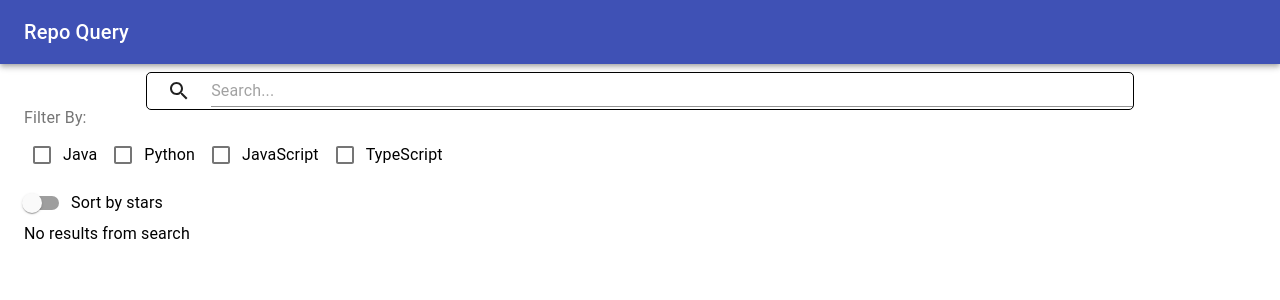
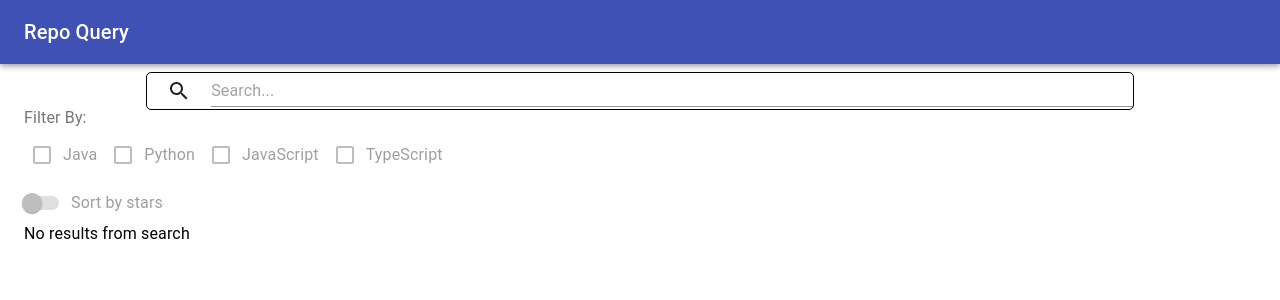
Before and after one commit to shyamuu1/shyamuu-github-filtering, a React (Create React App) app in the folder github-filtering/: page / in a window 1280 px wide. Shown: the top 300 px of the page. Built offline with nearby package versions, Linux system fonts and the light colour scheme.

Commit message:
disabled filters until after query is entered

```diff
--- a/github-filtering/src/components/Filters/Filters.tsx
+++ b/github-filtering/src/components/Filters/Filters.tsx
@@ -12,8 +12,9 @@ const useStyles = makeStyles({
 });
 type FilterProps = {
     updateFilters: (currentFilters:LanguageFilter[]) => void;
+    active:boolean;
 }
-const Filters:React.FC<FilterProps> = ({updateFilters}:FilterProps) => {
+const Filters:React.FC<FilterProps> = ({updateFilters, active}:FilterProps) => {
     const [filters, setFilters] = useState<LanguageFilter[]>(Filters_arr);
     const styles = useStyles();
 
@@ -31,7 +32,7 @@ const Filters:React.FC<FilterProps> = ({updateFilters}:FilterProps) => {
                 <FormLabel component="legend">Filter By:</FormLabel>
                 <FormGroup className={styles.filterGroup}>
                     {filters.map((filter, idx) => (
-                        <FormControlLabel key={idx} control={<Checkbox checked={filter.active} name={filter.name} onChange={() => {handleChange(idx)}} />} label={filter.name}/>
+                        <FormControlLabel key={idx} control={<Checkbox disabled={!active} checked={filter.active} name={filter.name} onChange={() => {handleChange(idx)}} />} label={filter.name}/>
                     ))}
                 </FormGroup>
             </FormControl>
--- a/github-filtering/src/components/Search/Search.tsx
+++ b/github-filtering/src/components/Search/Search.tsx
@@ -32,7 +32,7 @@ const SearchRepos:React.FC<SearchProps> = ({searchQuery}:SearchProps) => {
     const submitHandler = (event:SyntheticEvent) => {
         event.preventDefault();
         searchQuery(enteredValue);
-        setEnteredValue("");
+        //setEnteredValue("");
 
     }
 
--- a/github-filtering/src/components/Toggle Sort/ToggleSort.tsx
+++ b/github-filtering/src/components/Toggle Sort/ToggleSort.tsx
@@ -3,9 +3,10 @@ import {FormGroup, FormControlLabel, Switch} from "@material-ui/core";
 
 type ToggleSortProps = {
     sorted:(sort_arr:boolean) => void;
+    active:boolean;
 }
 
-const ToggleSort:React.FC<ToggleSortProps> = ({sorted}:ToggleSortProps) => {
+const ToggleSort:React.FC<ToggleSortProps> = ({sorted, active}:ToggleSortProps) => {
     const [isSorted, setIsSorted] =  useState<boolean>(false);
 
     //keeps track of whether the switch is active or not active
@@ -18,7 +19,7 @@ const ToggleSort:React.FC<ToggleSortProps> = ({sorted}:ToggleSortProps) => {
     return (
         <>
         <FormGroup>
-            <FormControlLabel control={<Switch checked={isSorted} onChange={() => {handleToggleChange()}} name="Sorted"/>}
+            <FormControlLabel control={<Switch disabled={!active} checked={isSorted} onChange={() => {handleToggleChange()}} name="Sorted"/>}
             label="Sort by stars" />
         </FormGroup>
         </>
--- a/github-filtering/src/containers/Search Container/SearchPage.tsx
+++ b/github-filtering/src/containers/Search Container/SearchPage.tsx
@@ -16,12 +16,13 @@ const SearchPage:React.FC = () => {
     const [queryStr, setQuery] = useState<string>("");
     const [results, setResults] = useState<RepoListItem[]>([]);
     const [filters, setFilters] = useState<LanguageFilter[]>([]);
+    const [searching, setSearching] = useState<boolean>(false);
     const history = useHistory();
     const { setCurrentLogin} = useContext(OwnerContext);
     const [isLoading, setIsLoading] = useState<boolean>(false);
     const [isSorted, setSorted] = useState(false);
 
-console.log(results)
+console.log(queryStr);
 
   useEffect(() => {
     try{
@@ -46,9 +47,10 @@ console.log(results)
     setIsLoading(true);
     getRequestWithQuery(query)
     .then(data => {
-      setIsLoading(false);
+      setSearching(true);
       setResults(data.items);
     });
+    setIsLoading(false);
 
   };
   //retrieves toggle switch's boolean status which is used to sort data or not
@@ -65,7 +67,7 @@ console.log(results)
     setCurrentLogin(selectedRepo.owner.login);
     history.push("detail");
 
-  },[history, setCurrentLogin]);
+  },[history, queryStr, setCurrentLogin]);
 
   //checks if list is still loading and returns a loading animation otherwise displays a list
   let repoList = (isLoading)?<Loader />:<Repolist RepoData={results}  Filters={filters}  sort={isSorted} clicked={selectRepoItemHandler}/>;
@@ -73,8 +75,8 @@ console.log(results)
     return(
         <Container className="container">
         <SearchRepos searchQuery={searchRepoHandler} />
-        <Filters updateFilters={addFilters}/>
-        <ToggleSort sorted={ToggleSortHandler} />
+        <Filters updateFilters={addFilters} active={searching}/>
+        <ToggleSort sorted={ToggleSortHandler} active={searching}/>
         <section>
         {repoList}
         </section>
--- a/github-filtering/src/containers/Search Detail/SearchDeatailPage.tsx
+++ b/github-filtering/src/containers/Search Detail/SearchDeatailPage.tsx
@@ -125,7 +125,7 @@ const SearchDetailPage:React.FC = () => {
     },[ isMounted])
 
     const goBackButtonHandler = () => {
-        history.push("/");
+        history.goBack();
     }
 
     let userFragment = (!isLoading)? (
```
